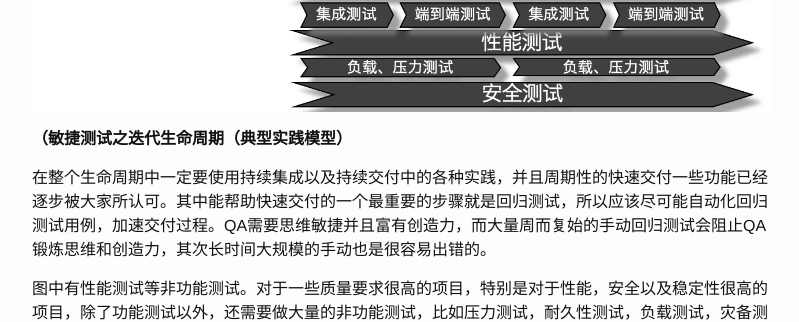
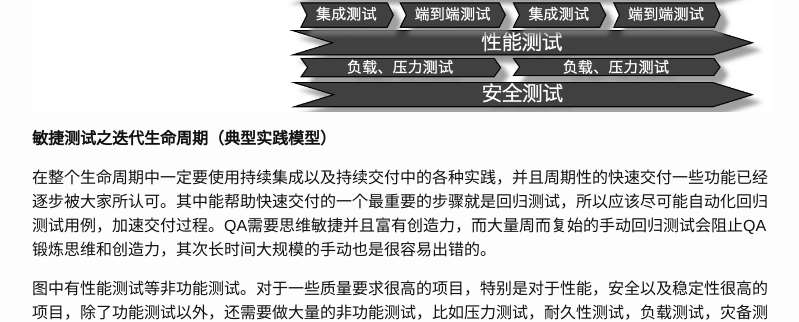
Before and after one commit to TWRanMan/twranman.github.io, a Jekyll site: the page built from _posts/2019-10-01-我的敏捷测试实践.md, in a window 1280 px wide and 1400 px high, scrolled down 2891 px. Shown: the part 130-452 px from the top of the window, without its empty margins (238-1037 px from the left). Built offline with Jekyll 4.4.1, drawn with Linux system fonts in a browser that asks for light colours; some of the changed text lies outside the part shown.

Commit message:
update some articles

```diff
--- a/_posts/2019-10-01-我的敏捷测试实践.md
+++ b/_posts/2019-10-01-我的敏捷测试实践.md
@@ -69,7 +69,7 @@ QA每天都可能需要根据不同的情况而相应改变自己的工作内容
 
 ![](http://liuranthinking.com/assets/agiletesting/image2.png)
 
-**（敏捷测试之迭代生命周期（典型实践模型）**
+**敏捷测试之迭代生命周期（典型实践模型）**
 
 
 在整个生命周期中一定要使用持续集成以及持续交付中的各种实践，并且周期性的快速交付一些功能已经逐步被大家所认可。其中能帮助快速交付的一个最重要的步骤就是回归测试，所以应该尽可能自动化回归测试用例，加速交付过程。QA需要思维敏捷并且富有创造力，而大量周而复始的手动回归测试会阻止QA锻炼思维和创造力，其次长时间大规模的手动也是很容易出错的。
@@ -92,7 +92,7 @@ QA需要经常和团队的其他成员合作来完成测试策略，比如开发
 
 ![](https://insights.thoughtworks.cn/wp-content/uploads/2020/03/story-card-lifecycle-768x518.png)
 
-（故事卡生命周期（经典模型））
+故事卡生命周期（经典模型）
 
 
 上面是敏捷开发故事环，在环中不同的阶段需要加入我们定义的经典敏捷测试实践，就形成了敏捷测试故事环。其中实践包括：
```
